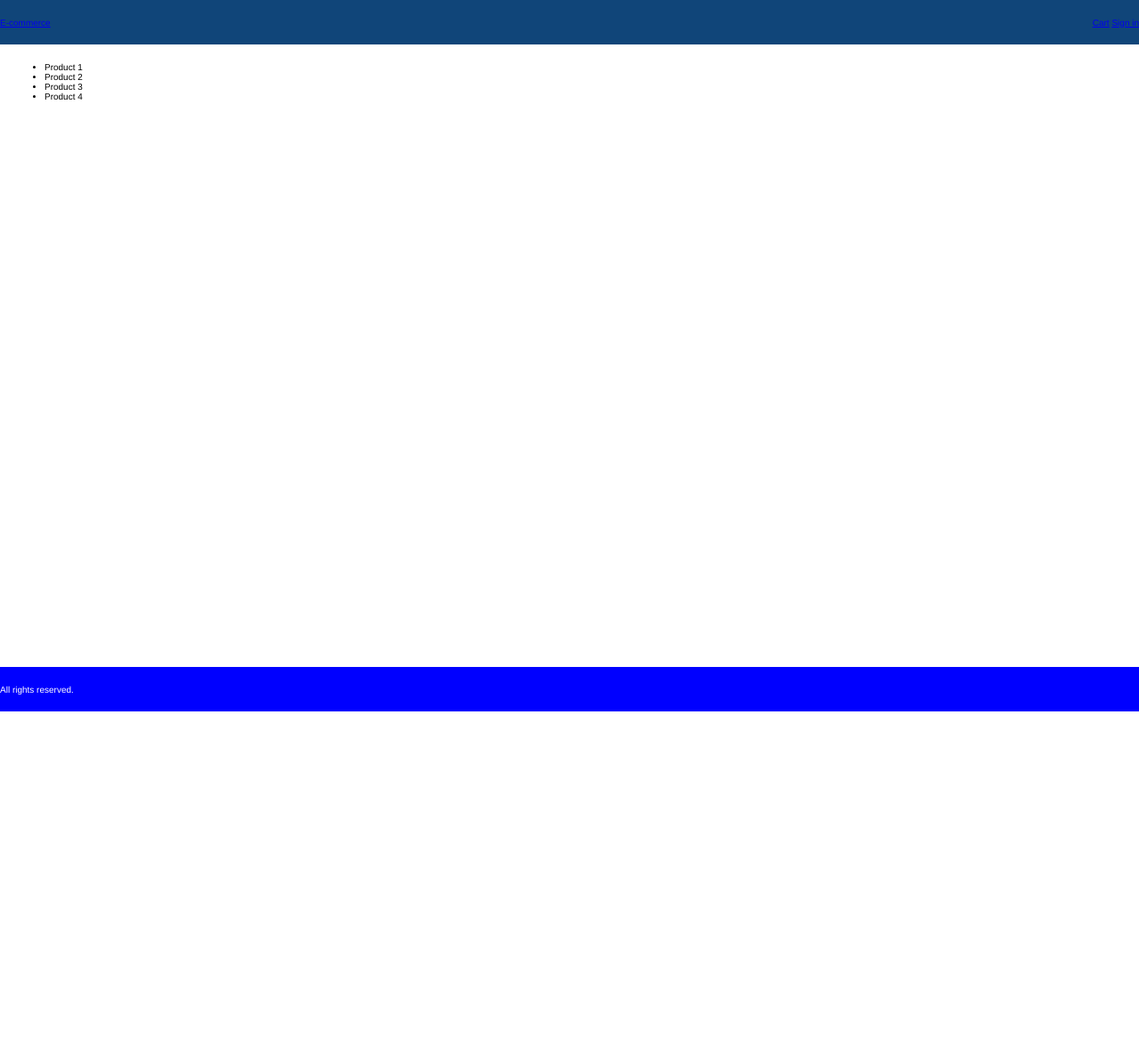
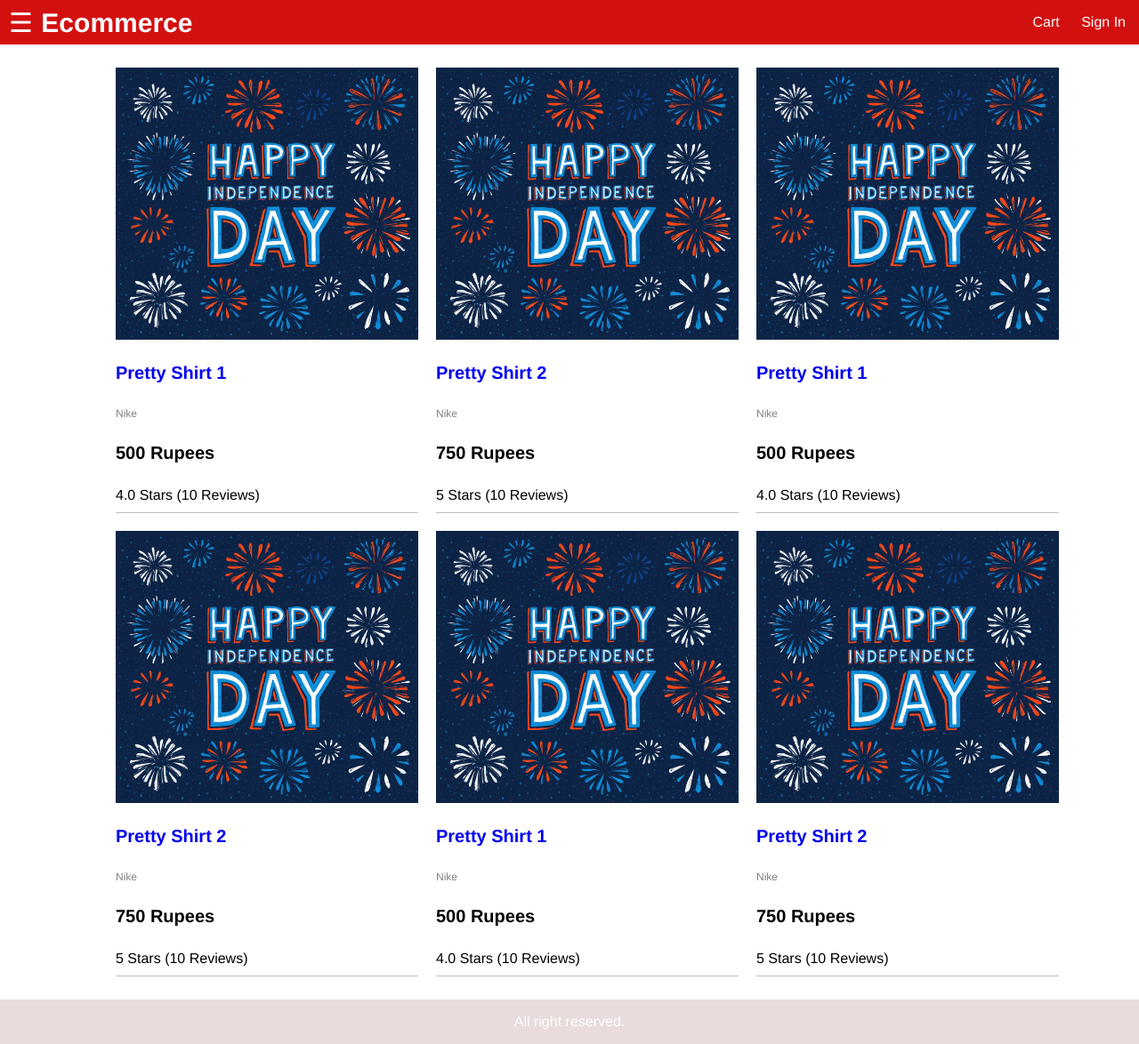
Before and after one commit to KhushiRajpal/Ecommerce-intern, a plain HTML site: page template/index.html in a window 1280 px wide. Shown: the whole page at 89% size. Before the commit the page ends 800 px from the top, so only its background shows below. Drawn offline with Linux system fonts and the light colour scheme.

Commit message:
Outline of store front completed

```diff
--- a/template/index.html
+++ b/template/index.html
@@ -1,33 +1,128 @@
 <!DOCTYPE html>
-<html lang='en'>
+<html lang = "en">
+
 <head>
-		<link rel="stylesheet" href = "style.css">
-		<title>E-commerce</title>
+  <link rel="stylesheet" href="style.css" />
+  <title>Amazona</title>
 </head>
+
 <body>
-		<div class = "grid-container">
-			<header class = "row">
-				<div>
-					<a href="index.html">E-commerce</a>
+  <div class="grid-container">
+    <header class="header">
+      <div class="brand">
+        <button onclick="openMenu()">
+          &#9776;
+        </button>
+        <a href="index.html">Ecommerce</a>
       </div>
-				<div>
+      <div class="header-links">
         <a href="cart.html">Cart</a>
-			<a href="signin.html">Sign in</a>
+        <a href="signin.html">Sign In</a>
       </div>
     </header>
+    <aside class="sidebar">
+      <h3>Shopping Categories</h3>
+      <button class="sidebar-close-button" onclick="closeMenu()">x</button>
+      <ul>
+        <li>
+          <a href="index.html">Pants</a>
+        </li>
 
-			<main>
-				<ul>
-					<li>Product 1</li>
-					<li>Product 2</li>
-					<li>Product 3</li>
-					<li>Product 4</li>
+        <li>
+          <a href="index.html">Shirts</a>
+        </li>
+
       </ul>
+    </aside>
+    <main class="main">
+      <div class="content">
+        <ul class="products">
+          <li>
+            <div class="product">
+              <img class="product-image" src="images/d1.jpg" alt="product" />
+              <div class="product-name">
+                <a href="product.html">Pretty Shirt 1</a>
+              </div>
+              <div class="product-brand">Nike</div>
+              <div class="product-price">500 Rupees</div>
+              <div class="product-rating">4.0 Stars (10 Reviews)</div>
+            </div>
+          </li>
+          <li>
+            <div class="product">
+              <img class="product-image" src="images/d1.jpg" alt="product" />
+              <div class="product-name">
+                <a href="product.html">Pretty Shirt 2</a>
+              </div>
+              <div class="product-brand">Nike</div>
+              <div class="product-price">750 Rupees</div>
+              <div class="product-rating">5 Stars (10 Reviews)</div>
+            </div>
+          </li>
+		  <li>
+            <div class="product">
+              <img class="product-image" src="images/d1.jpg" alt="product" />
+              <div class="product-name">
+                <a href="product.html">Pretty Shirt 1</a>
+              </div>
+              <div class="product-brand">Nike</div>
+              <div class="product-price">500 Rupees</div>
+              <div class="product-rating">4.0 Stars (10 Reviews)</div>
+            </div>
+          </li>
+          <li>
+            <div class="product">
+              <img class="product-image" src="images/d1.jpg" alt="product" />
+              <div class="product-name">
+                <a href="product.html">Pretty Shirt 2</a>
+              </div>
+              <div class="product-brand">Nike</div>
+              <div class="product-price">750 Rupees</div>
+              <div class="product-rating">5 Stars (10 Reviews)</div>
+            </div>
+          </li>
+		  <li>
+            <div class="product">
+              <img class="product-image" src="images/d1.jpg" alt="product" />
+              <div class="product-name">
+                <a href="product.html">Pretty Shirt 1</a>
+              </div>
+              <div class="product-brand">Nike</div>
+              <div class="product-price">500 Rupees</div>
+              <div class="product-rating">4.0 Stars (10 Reviews)</div>
+            </div>
+          </li>
+          <li>
+            <div class="product">
+              <img class="product-image" src="images/d1.jpg" alt="product" />
+              <div class="product-name">
+                <a href="product.html">Pretty Shirt 2</a>
+              </div>
+              <div class="product-brand">Nike</div>
+              <div class="product-price">750 Rupees</div>
+              <div class="product-rating">5 Stars (10 Reviews)</div>
+            </div>
+          </li>
+
+
+
+
+        </ul>
+      </div>
+
     </main>
-			<footer class = "row center">
-				All rights reserved.
+    <footer class="footer">
+      All right reserved.
     </footer>
+  </div>
+  <script>
+    function openMenu() {
+      document.querySelector(".sidebar").classList.add("open");
+    }
+    function closeMenu() {
+      document.querySelector(".sidebar").classList.remove("open")
+    }
+  </script>
+</body>
 
-		</div>
-	</body>
 </html>
--- a/template/style.css
+++ b/template/style.css
@@ -1,46 +1,134 @@
 html{
-	font-size: 62.5%;
+	font-size: 62.5%; /* 16px * 62.5 = 10px = 1rem */
 	box-sizing: border-box;
   }
-
   body{
-	margin:0;
+	font: 1.6rem Helvetica;
 	height: 100vh;
-	font-size: 1.6m;
-	font-family: Helvetica, Arial, sans-serif;
+	margin: 0;
   }
   .grid-container{
 	display: grid;
 	grid-template-areas:
-	'header'
-	'main'
-	'footer';
-	grid-template-columns : 1fr;
+	"header"
+	"main"
+	"footer";
+	grid-template-columns: 1fr;
 	grid-template-rows: 5rem 1fr 5rem;
 	height: 100%;
   }
-header {
+  .header{
 	grid-area: header;
-	background-color: #104579;
-
+	background-color: #d31010;
+	color: #ffffff;
+	display: flex;
+	justify-content: space-between;
+	align-items: center;
+	padding: 0.5rem;
   }
-main {
-	grid-area: main;
+  .brand a{
+	color: #ffffff;
+	font-size: 3rem;
+	font-weight: bold;
+	text-decoration: none;
+  }
+  .header-links a{
+	color:#ffffff;
+	text-decoration: none;
 	padding: 1rem;
 
   }
+  .header-links a:hover{
+	color:#f7f4f1;
+  }
+  .main{
+	grid-area: main;
+  }
+  .footer{
+	grid-area: footer;
+	background-color: #e9dcdc;
+	color: #ffffff;
+	display: flex;
+	justify-content: center;
+	align-items: center;
+  }
+  a{
+	text-decoration: none;
+  }
+  a:hover{
+	color:#ff8000
+  }
+  /* Home Screen */
+  .products {
+	display: flex;
+	justify-content: center;
+	align-items: center;
+	flex-wrap: wrap;
+  }
+  .products li {
+	list-style-type: none;
+	padding: 0;
+	flex: 0 1 34rem;
+	margin: 1rem;
+	height: 50rem;
+	border-bottom: .1rem #c0c0c0 solid;
+  }
+  .product{
+	display: flex;
+	flex-direction: column;
+	justify-content: space-between;
+	height: 100%;
+  }
+  .product-name{
+	font-size: 2rem;
+	font-weight: bold;
+  }
+  .product-brand{
+	font-size: 1.2rem;
+	color:#808080;
+  }
+  .product-price{
+	font-size: 2rem;
+	font-weight: bold;
+  }
+  .product-image{
+	max-width: 34rem;
+	max-height: 34rem;
+  }
+  .product-rating{
+	margin-bottom: 1rem;
+  }
+  /* Sidebar */
 
-footer{
-	grid-area: footer;
-	background-color:blue;
-	color: #ffff;
+  .brand button {
+	font-size: 3rem;
+	padding: .5rem;
+	background: none;
+	border: none;
+	color:#ffffff;
+	cursor: pointer;
+  }
+  .sidebar{
+	position: fixed;
+	transform: translateX(-30rem);
+	width: 30rem;
+	background-color: #f0f0f0;
+	height: 100%;
+  }
+  .sidebar.open{
+	transform: translateX(0);
   }
 
-.row
-{
-	display:flex;
-	flex-wrap: wrap;
-	justify-content: space-between;
-	align-items: center;
-
+  .sidebar-close-button{
+	border-radius: 50%;
+	border: .1rem #000000 solid;
+	width: 3rem;
+	height: 3rem;
+	padding: .5rem;
+	font-size: 2rem;
+	padding-top: 0;
+	cursor: pointer;
+	position: absolute;
+	right: .5rem;
+	top: 1.5rem
   }
```
Also changed, not shown: template/images/d1.jpg (added). Lines whose indentation alone changed are shown as unchanged.
